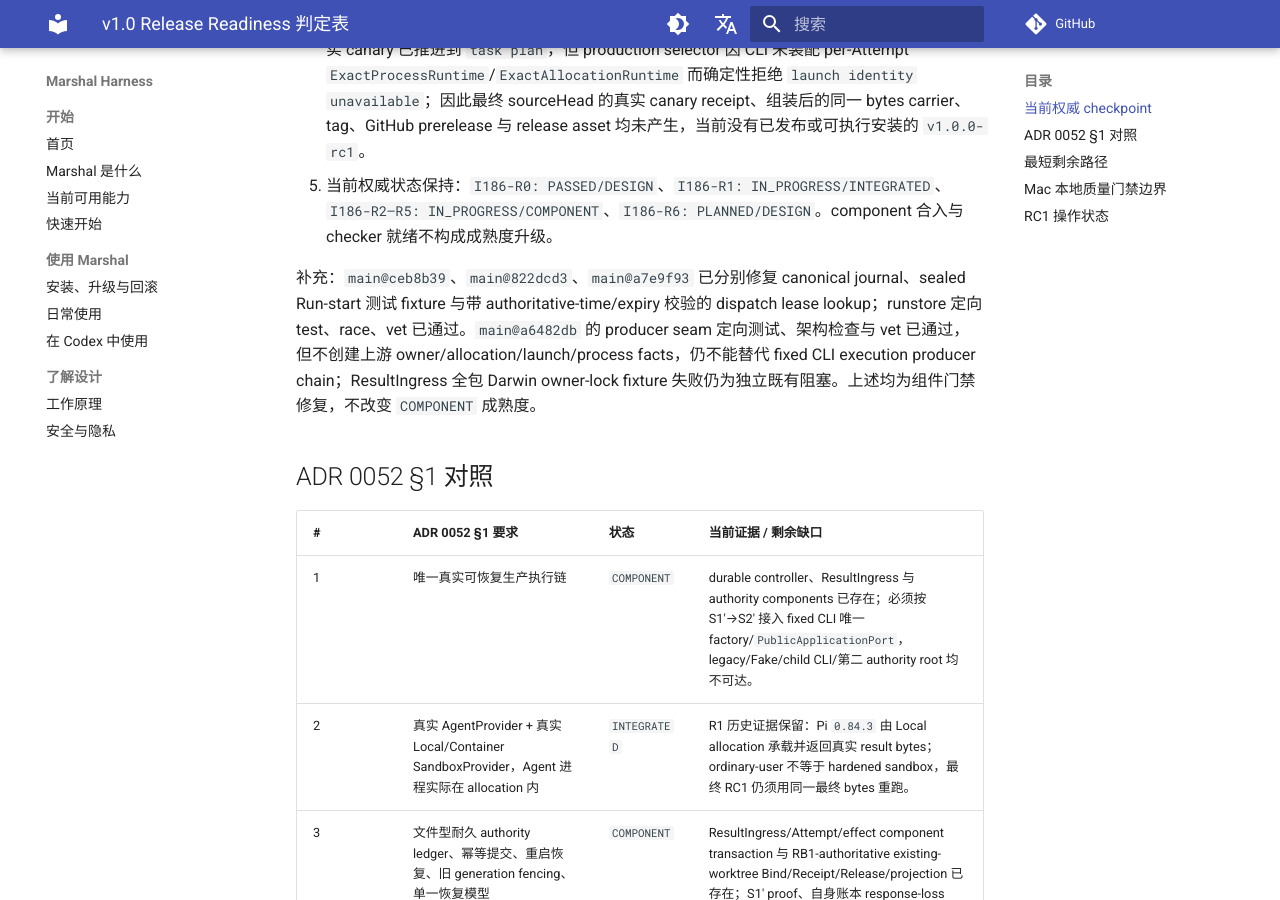
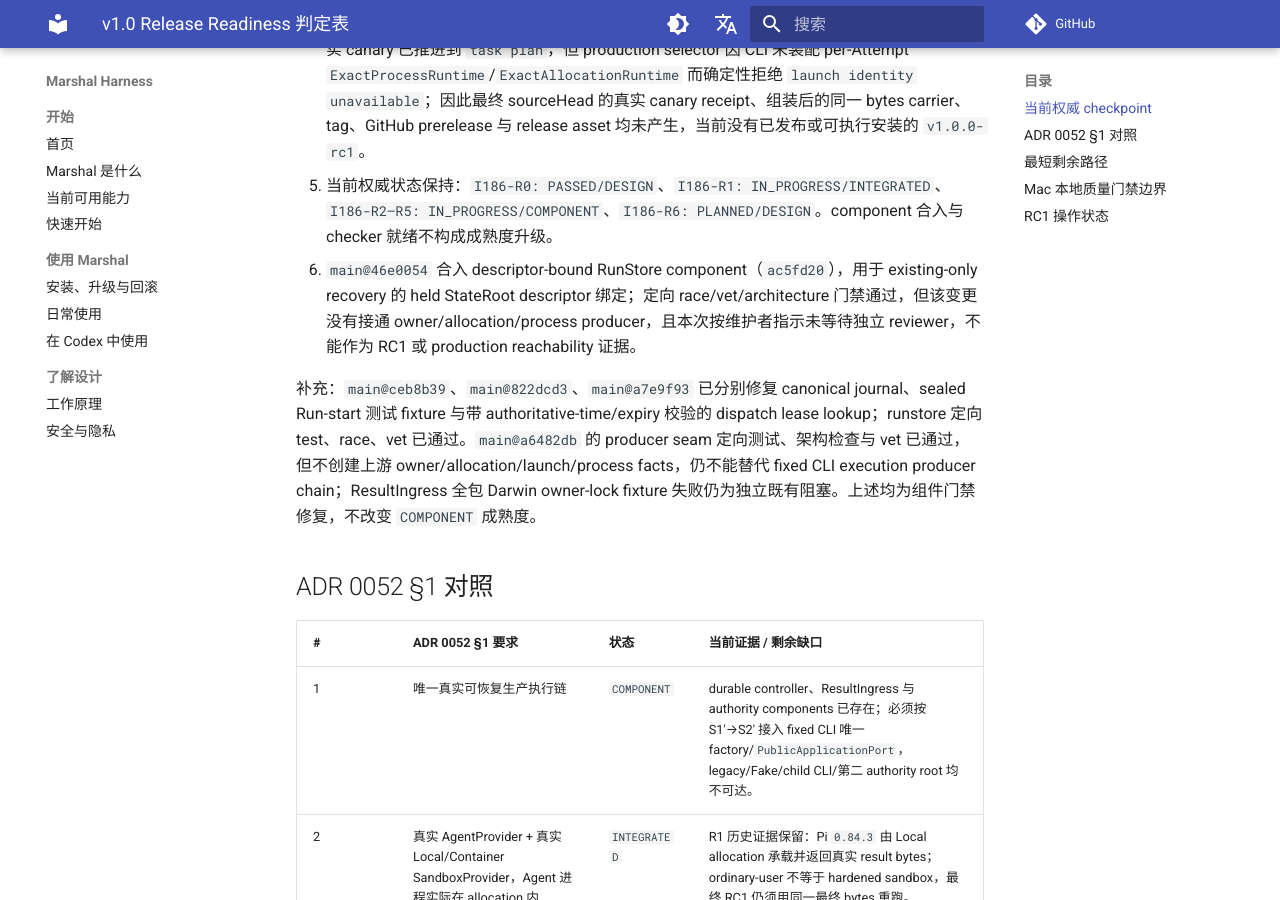
Before and after one commit to chiga0/marshal-harness, an MkDocs documentation site: the page built from docs/v1-release-readiness.md, in a window 1280 px wide and 900 px high, scrolled down 1093 px. Built offline with MkDocs 1.6.1 and Material for MkDocs 9.7.7, drawn with Linux system fonts in a browser that asks for light colours; comment, search, counter and statistics services are not loaded; some of the changed text lies outside the part shown.

Commit message:
docs: record descriptor-bound runstore checkpoint

```diff
--- a/docs/v1-release-readiness.md
+++ b/docs/v1-release-readiness.md
@@ -1,6 +1,6 @@
 # v1.0 Release Readiness 判定表
 
-更新日期：2026-08-30（`main@b0067df` implementation checkpoint；RC1 canary 已切换到闭集校验与固定 Go toolchain）
+更新日期：2026-08-30（`main@46e0054` implementation checkpoint；RC1 canary 已切换到闭集校验与固定 Go toolchain）
 
 判定基准：[ADR 0052](adr/0052-v1-release-scope-and-production-reachability.md)、[ADR 0067](adr/0067-darwin-ordinary-user-launch-and-attach-recovery.md) 与 [ADR 0068](adr/0068-mac-first-cli-only-lifecycle-preview-rc1.md)。只记录已进入 `main` 或绑定精确 sourceHead 的证据；候选分支、单次 live pass、reviewer verdict 或 Accepted ADR 都不会自动升级成熟度。
 
@@ -11,6 +11,7 @@
 3. ADR 0056、0059–0066 的 process、terminalization、Supervisor、PreparedExecution、sealed proof 与 production factory 合同继续有效；[ADR 0067](adr/0067-darwin-ordinary-user-launch-and-attach-recovery.md) 已接受其 Mac ordinary-user 减法与精确取代范围。旧候选 `a6a0d63`、`506a647`、`6298eae` 冻结且不合入。RB1-authoritative existing-worktree Bind/Receipt/Release 与可重建 projection 已于 `main@259edd3` 实现；Linux staticcheck 的 U1000 跨平台 build-graph 修复已于 `main@60291e8` 推送，ResultIngress fail-closed 顺序修复随 `main@04c8fa` 合入，provider held-descriptor 稳定性修复随 `main@a73c82b` 合入。`main@c1a5c21` 对应 CI `33293225900` 的 Secret scan 已通过，Ubuntu/macOS quality 仍在运行，整体尚未宣称全绿；runstore 定向 test、race、vet 已通过，但 execution producer chain 仍直接触发 sealed Run-start gate，不能将质量门禁视为通过。完整 S1′（S1′-A reservation/full Attempt + S1′-B held descriptor/prepared proof/sealed successor，含 item 5 borrow seam/门禁）尚未进入 `main`，`3abed5a` 仍只是未合入候选；S2′ production composition、Attach/rebind 与 terminalization 同样未完成。
 4. [ADR 0068](adr/0068-mac-first-cli-only-lifecycle-preview-rc1.md) 已接受 unsigned Darwin arm64 CLI-only local-dogfood RC1 合同。build-once Darwin arm64 distribution contract 已于 `main@2d7da6a` 实现，installer exact opt-in/fail-closed guard 已于 `main@e6a78a3` 实现，immutable carrier checker、receipt Schema 与 hostile matrix 已于 `main@66523d9` 实现；三项均已完成独立审查。基于当前最终 bytes 的真实 canary 已推进到 `task plan`，但 production selector 因 CLI 未装配 per-Attempt `ExactProcessRuntime`/`ExactAllocationRuntime` 而确定性拒绝 `launch identity unavailable`；因此最终 sourceHead 的真实 canary receipt、组装后的同一 bytes carrier、tag、GitHub prerelease 与 release asset 均未产生，当前没有已发布或可执行安装的 `v1.0.0-rc1`。
 5. 当前权威状态保持：`I186-R0: PASSED/DESIGN`、`I186-R1: IN_PROGRESS/INTEGRATED`、`I186-R2–R5: IN_PROGRESS/COMPONENT`、`I186-R6: PLANNED/DESIGN`。component 合入与 checker 就绪不构成成熟度升级。
+6. `main@46e0054` 合入 descriptor-bound RunStore component（`ac5fd20`），用于 existing-only recovery 的 held StateRoot descriptor 绑定；定向 race/vet/architecture 门禁通过，但该变更没有接通 owner/allocation/process producer，且本次按维护者指示未等待独立 reviewer，不能作为 RC1 或 production reachability 证据。
 
 补充：`main@ceb8b39`、`main@822dcd3`、`main@a7e9f93` 已分别修复 canonical journal、sealed Run-start 测试 fixture 与带 authoritative-time/expiry 校验的 dispatch lease lookup；runstore 定向 test、race、vet 已通过。`main@a6482db` 的 producer seam 定向测试、架构检查与 vet 已通过，但不创建上游 owner/allocation/launch/process facts，仍不能替代 fixed CLI execution producer chain；ResultIngress 全包 Darwin owner-lock fixture 失败仍为独立既有阻塞。上述均为组件门禁修复，不改变 `COMPONENT` 成熟度。
 
```
Also changed, not shown: docs/audit-report.md (+6 -0 lines), docs/roadmap-status.md (+3 -1 lines).
